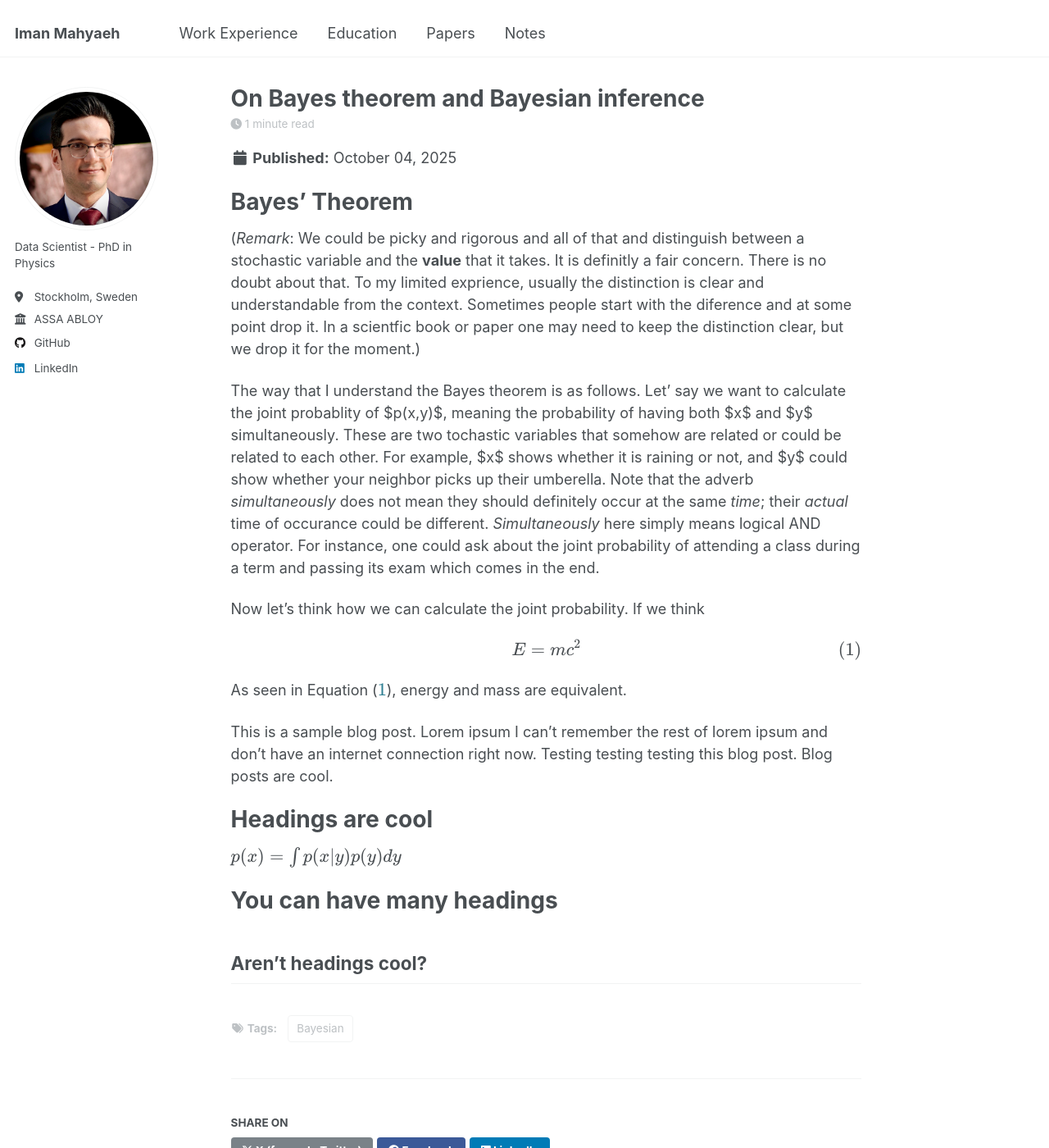
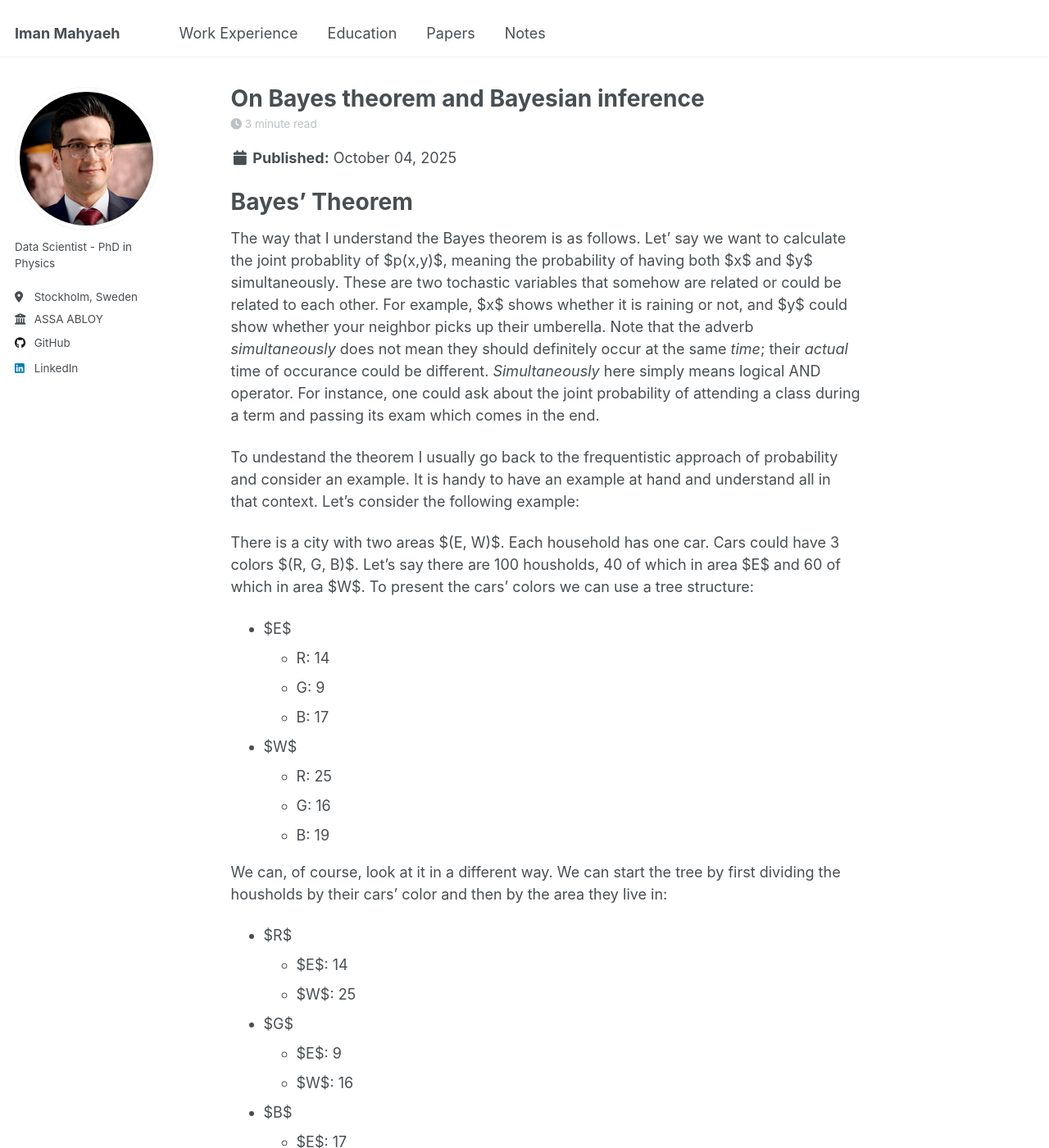
Before and after one commit to imanm24/imanm24.github.io, a Jekyll site: the page built from _posts/2025-10-4-blog-post-1.md, in a window 1280 px wide and 1400 px high. Shown: the whole window at 82% size. Built offline with Jekyll 4.4.1, drawn with Linux system fonts in a browser that asks for light colours; some of the changed text lies outside the part shown.

Commit message:
Update 2025-10-4-blog-post-1.md

```diff
--- a/_posts/2025-10-4-blog-post-1.md
+++ b/_posts/2025-10-4-blog-post-1.md
@@ -21,38 +21,50 @@ tags:
 
 # Bayes' Theorem
 
-(*Remark*: We could be picky and rigorous and all of that and distinguish between a stochastic variable and the **value** that it takes. It is definitly a fair concern. There is no doubt about that. To my limited exprience, usually the distinction is clear and understandable from the context. Sometimes people start with the diference and at some point drop it. In a scientfic book or paper one may need to keep the distinction clear, but we drop it for the moment.)
-
 The way that I understand the Bayes theorem is as follows. Let' say we want to calculate the joint probablity of $p(x,y)$, meaning the probability of having both $x$ and $y$ simultaneously. These are two tochastic variables that somehow are related or could be related to each other. For example, $x$ shows whether it is raining or not, and $y$ could show whether your neighbor picks up their umberella. Note that the adverb *simultaneously* does not mean they should definitely occur at the same *time*; their *actual* time of occurance could be different. *Simultaneously* here simply means logical AND operator. For instance, one could ask about the joint probability of attending a class during a term and passing its exam which comes in the end.
 
-Now let's think how we can calculate the joint probability. If we think
+To undestand the theorem I usually go back to the frequentistic approach of probability and consider an example. It is handy to have an example at hand and understand all in that context. Let's consider the following example:
 
+There is a city with two areas $(E, W)$. Each household has one car. Cars could have 3 colors $(R, G, B)$. Let's say there are 100 housholds, 40 of which in area $E$ and 60 of which in area $W$. To present the cars' colors we can use a tree structure:
 
+- $E$
+    - R: 14
+    - G: 9
+    - B: 17
+- $W$
+    - R: 25
+    - G: 16
+    - B: 19
 
+We can, of course, look at it in a different way. We can start the tree by first dividing the housholds by their cars' color and then by the area they live in:
 
+- $R$
+    - $E$: 14
+    - $W$: 25
+- $G$
+    - $E$: 9
+    - $W$: 16
+- $B$
+    - $E$: 17
+    - $W$: 19
 
+We can now ask, how many people live in area $E$ *AND* (the logical one, *simultaneously*) have a blue car? To answer that we can do it in two ways:
+1. Either first select people who live in area $E$, which are 40. And then see that among those 17 households have a blue car.
+2. Or first select households with blue cars which are 36, and then select those who live in area *E* among them. Also lead to 17!
 
+> So the order we do the counting/selection does not matter.
 
+Now let's go back to the joint probability. Let's ask what is the probability of randomly choosing a houshold in area $E$ with a blue car?
 
+Well, the result is $17%$, because 17 out of 100 household fulfill both conditions. Now let's calculate it using probabilities. Again we can do it in two ways:
+
+We can first ask ourselves what is the probability of choosing a household from the area $E$. It is 40 out of 100:
 
 \begin{equation}
-E = mc^2
-\label{eq:energy}
+p(area = E) = 40/ 100 = 0.4 \ .
 \end{equation}
 
 As seen in Equation \(\ref{eq:energy}\), energy and mass are equivalent.
 
 
-This is a sample blog post. Lorem ipsum I can't remember the rest of lorem ipsum and don't have an internet connection right now. Testing testing testing this blog post. Blog posts are cool.
-
-Headings are cool
-======
-$$
-p(x) = \int p(x|y) p(y) dy
-$$
-
-You can have many headings
-======
-
-Aren't headings cool?
-------
+#(*Remark*: We could be picky and rigorous and all of that and distinguish between a stochastic variable and the **value** that it takes. It is definitly a fair concern. There is no doubt about that. To my limited exprience, usually the distinction is clear and understandable from the context. Sometimes people start with the diference and at some point drop it. In a scientfic book or paper one may need to keep the distinction clear, but we drop it for the moment.)
```
